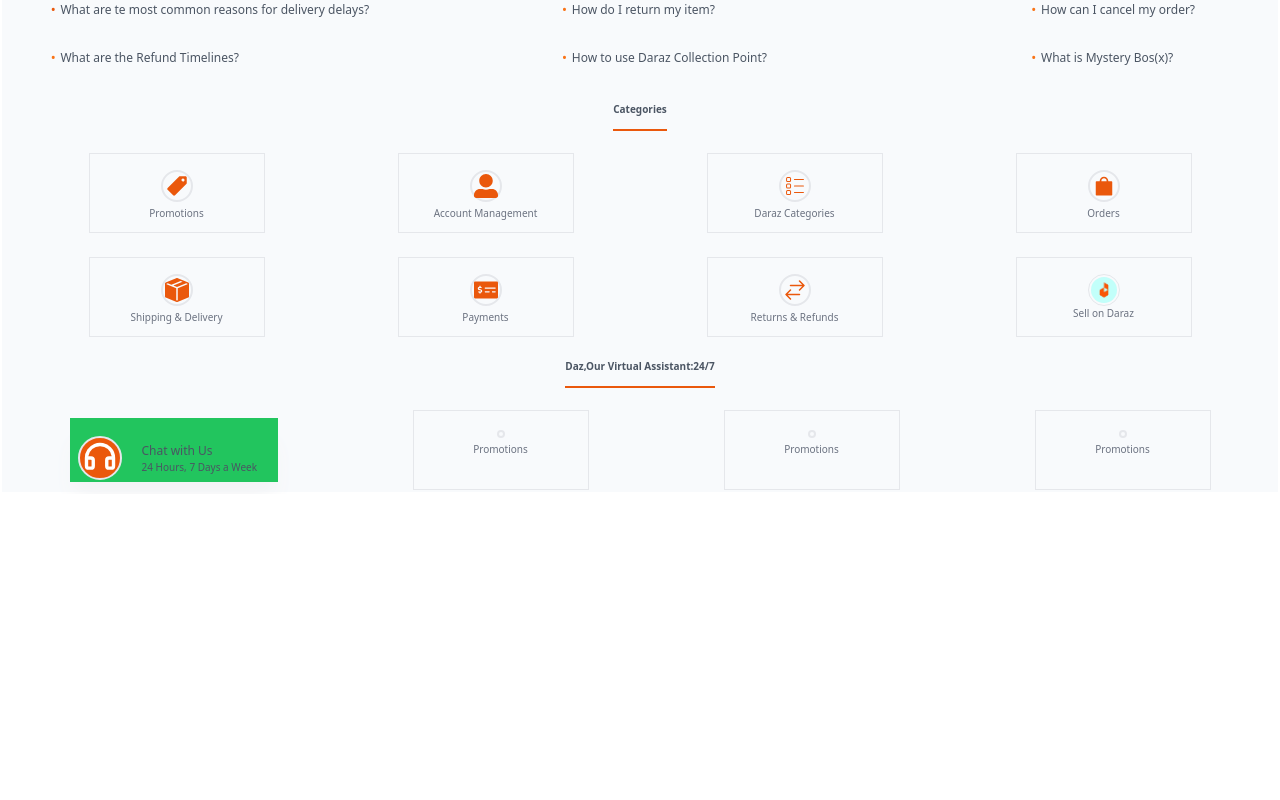
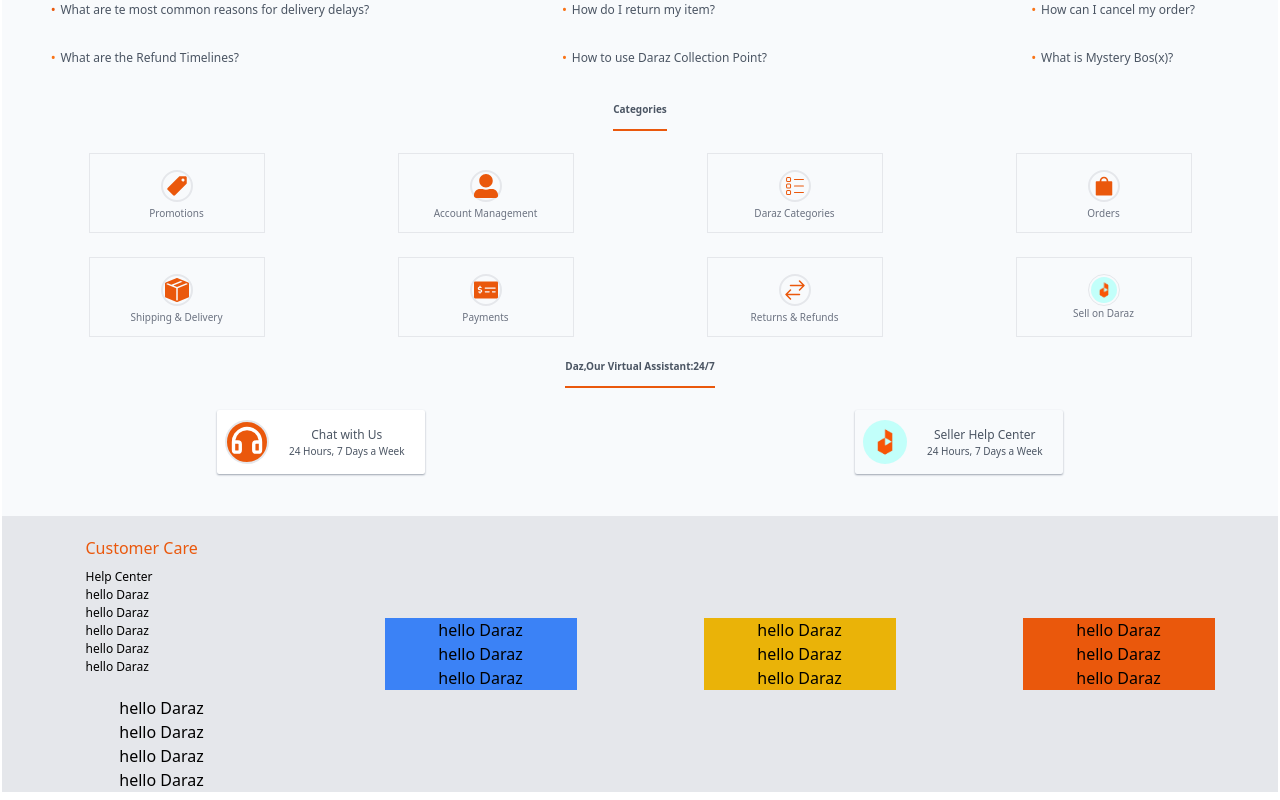
Before and after one commit to mominulRidoy5/DarazHomePage, a React (Vite) app: page / in a window 1280 px wide. Shown: the part 1018-1818 px from the top of the page. Before the commit the page ends 1512 px from the top, so only its background shows below. Built offline with nearby package versions, Linux system fonts and the light colour scheme.

Commit message:
virtualAssistant

```diff
--- a/src/App.jsx
+++ b/src/App.jsx
@@ -7,6 +7,7 @@
 import SelfServices from './components/SelfServices';
 import Categories from './components/Categories';
 import VirtualAssistant from './components/VirtualAssistant';
+import EndSite from './components/EndSite';
 
 
 export function UpperNav() {
@@ -118,6 +119,7 @@
     </div>
     <Categories/>
     <VirtualAssistant/>
+    <EndSite/>
     </div>
 
     </>
--- /dev/null
+++ b/src/components/EndSite.jsx
@@ -0,0 +1,46 @@
+import React from 'react'
+
+export default function EndSite() {
+  return (
+    <>
+    <div className='sm:mt-10 mt-7 mb-2 bg-gray-200 sm:flex items-center justify-around'>
+<div className='sm:w-48'>
+    <div className='m-5'>
+        <h1 className='items-start flex text-orange-600'>Customer Care</h1>
+        <p className='helpDeskText flex items-start mt-2'>Help Center</p>
+        <p className='helpDeskText flex items-start'>hello Daraz</p>
+        <p className='helpDeskText flex items-start'>hello Daraz</p>
+        <p className='helpDeskText flex items-start'>hello Daraz</p>
+        <p className='helpDeskText flex items-start'>hello Daraz</p>
+        <p className='helpDeskText flex items-start'>hello Daraz</p>
+
+    </div>
+    <div>
+        <h1>hello Daraz</h1>
+        <h1>hello Daraz</h1>
+        <h1>hello Daraz</h1>
+        <h1>hello Daraz</h1>
+    </div>
+</div>
+<div className='bg-blue-500 sm:w-48'>
+    <h1>hello Daraz</h1>
+    <h1>hello Daraz</h1>
+    <h1>hello Daraz</h1>
+</div>
+<div className='bg-yellow-500 sm:w-48'>
+    <h1>hello Daraz</h1>
+    <h1>hello Daraz</h1>
+    <h1>hello Daraz</h1>
+</div>
+<div className='bg-orange-600 sm:w-48'>
+    <h1>hello Daraz</h1>
+    <h1>hello Daraz</h1>
+    <h1>hello Daraz</h1>
+</div>
+
+
+    </div>
+
+    </>
+  )
+}
--- a/src/components/VirtualAssistant.jsx
+++ b/src/components/VirtualAssistant.jsx
@@ -10,25 +10,22 @@
         <p className='pb-3 SubNavText font-semibold border-orange-600 border-b-2  text-gray-600'>Daz,Our Virtual Assistant:24/7</p>
         </div>
 <div className='TextSize flex items-center justify-around mt-5'>
-<div className=' flex items-center ps-2 hover:shadow-md shadow-gray-100 shadow-xl sm:gap-5 hover:shadow-gray-300 bg-green-500 h-24 w-24 sm:h-16 sm:w-52 m-0.5 sm:pt-4'>
+<div className=' bg-white sm:flex items-center sm:ps-2 hover:shadow-md shadow-gray-400 shadow-sm sm:gap-5 hover:shadow-gray-300  h-16 w-32 rounded-sm sm:h-16 sm:w-52 m-0.5'>
   <h1 className='inline-block mt-1 sm:mt-0 justify-center items-center text-sm sm:text-4xl bg-orange-600 text-white p-0.5 rounded-full border-2 '><PiHeadphonesBold /></h1>
-<span className=''>
-    <p className='helpDeskText text-gray-600 flex'>Chat with Us</p>
-    <p className='SubNavText text-gray-600 flex'> 24 Hours, 7 Days a Week</p>
+<span>
+    <p className='helpDeskText items-center justify-center text-gray-600 flex'>Chat with Us</p>
+    <p className='SubNavText text-gray-600 flex items-center justify-center'> 24 Hours, 7 Days a Week</p>
     </span>
-    </div  >
-<div className='hover:bg-slate-100 borders border-gray-200 h-14 w-24 sm:h-20 sm:w-44 m-0.5 sm:pt-4'>
-  <h1 className='inline-block mt-1 sm:mt-0 justify-center items-center text-sm sm:text-2xl text-orange-600 p-0.5 rounded-full border-2 '></h1>
-  <h1 className='font-medium text-gray-500'>Promotions</h1>
-</div  >
-<div className='hover:bg-slate-100 borders border-gray-200 h-14 w-24 sm:h-20 sm:w-44 m-0.5 sm:pt-4'>
-  <h1 className='inline-block mt-1 sm:mt-0 justify-center items-center text-sm sm:text-2xl text-orange-600 p-0.5 rounded-full border-2 '></h1>
-  <h1 className='font-medium text-gray-500'>Promotions</h1>
-</div  >
-<div className='hover:bg-slate-100 borders border-gray-200 h-14 w-24 sm:h-20 sm:w-44 m-0.5 sm:pt-4'>
-  <h1 className='inline-block mt-1 sm:mt-0 justify-center items-center text-sm sm:text-2xl text-orange-600 p-0.5 rounded-full border-2 '></h1>
-  <h1 className='font-medium text-gray-500'>Promotions</h1>
-</div  >
+    </div>
+    <div className=' sm:flex items-center sm:ps-2 hover:shadow-md shadow-gray-400 shadow-sm sm:gap-5 hover:shadow-gray-300 h-16 w-32 rounded-sm sm:h-16 sm:w-52 m-0.5'>
+<img className='h-5 w-5 mt-1 sm:mt-0 sm:h-11 sm:w-11 inline-block items-center justify-center bg-orange-600  rounded-full' src="./src/assets/daraz_with_bg.png" alt="hello" />
+<span>
+    <p className='helpDeskText items-center justify-center text-gray-600 flex'>Seller Help Center</p>
+    <p className='SubNavText text-gray-600 flex items-center justify-center'> 24 Hours, 7 Days a Week</p>
+    </span>
+    </div>
+
+
 
 
 
```
